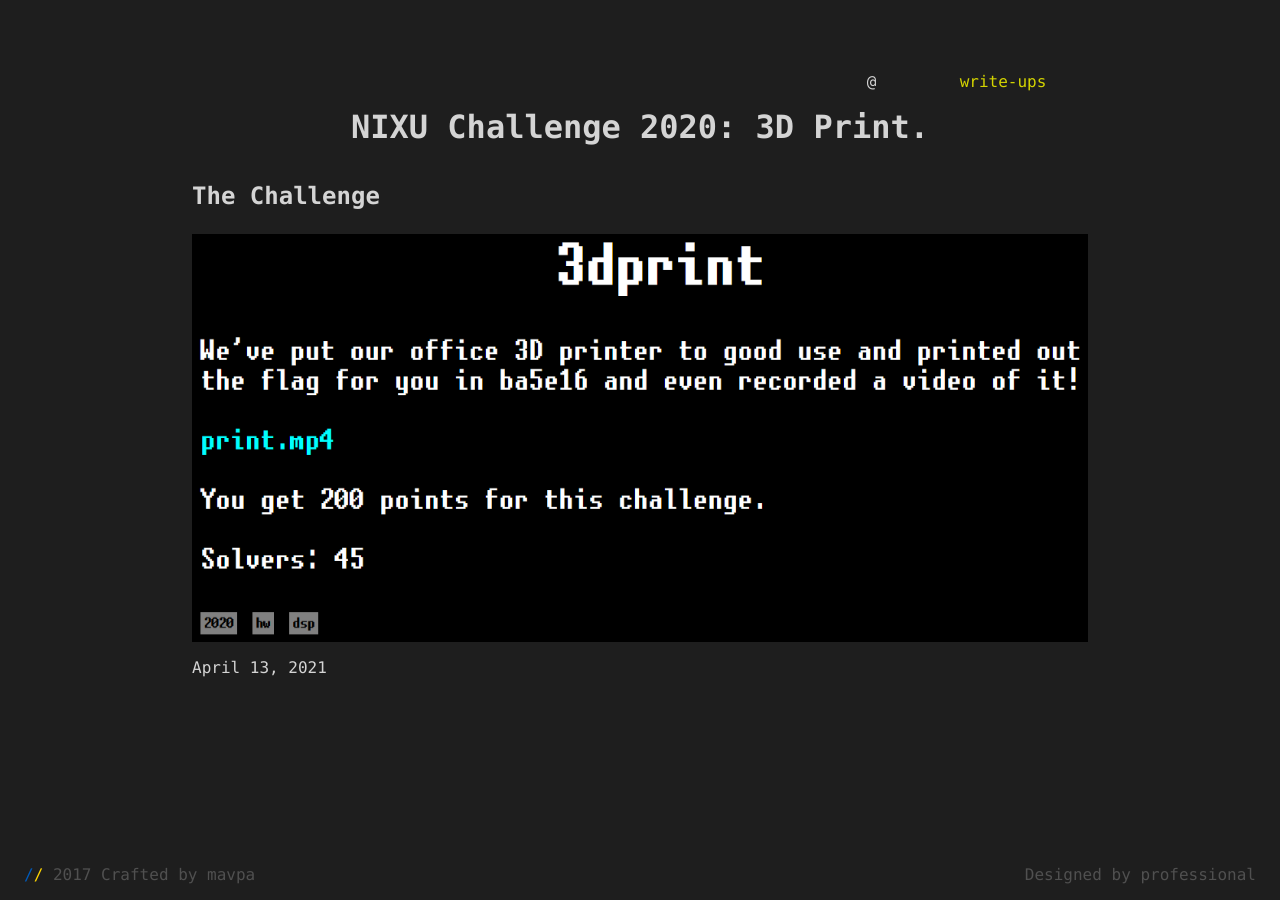
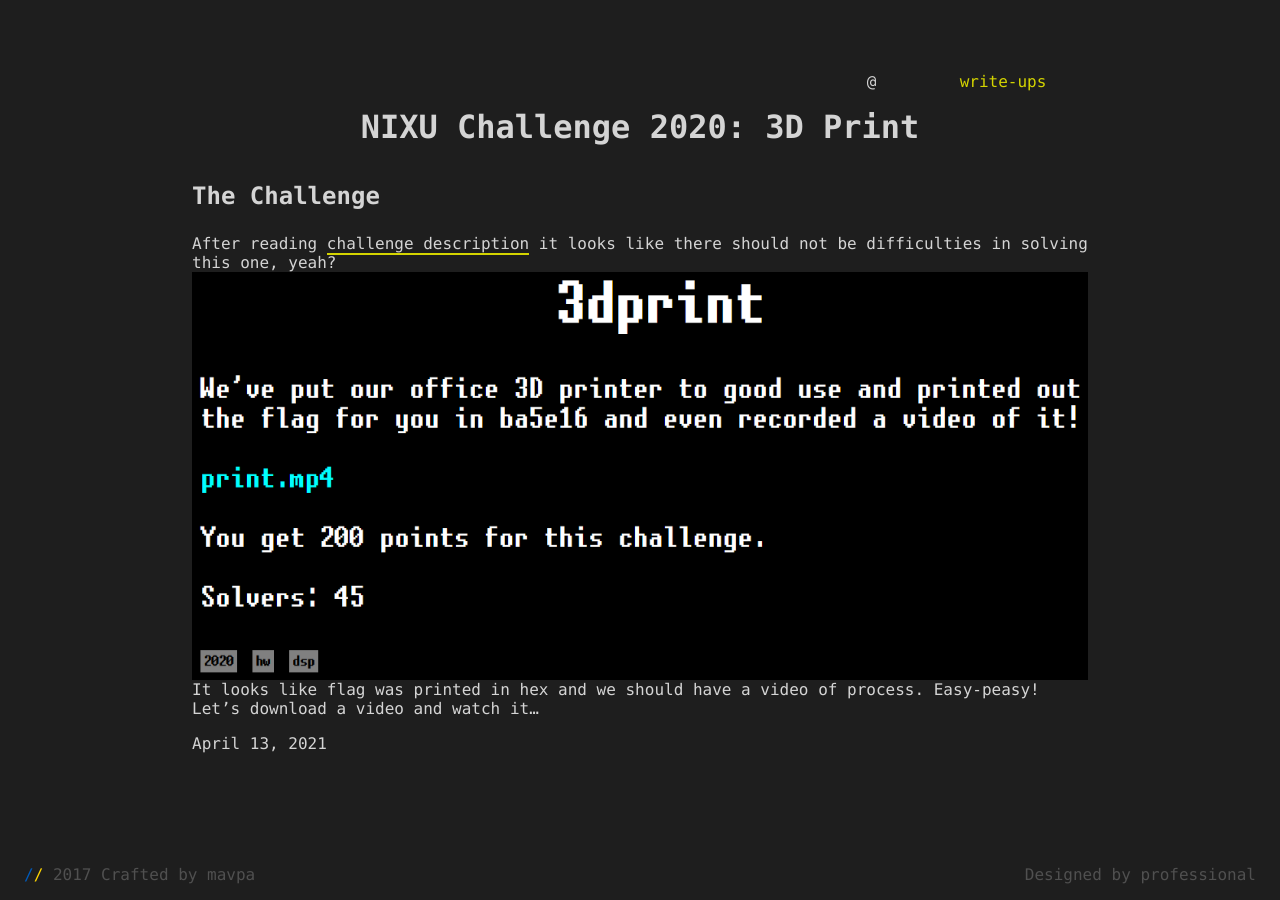
Before and after one commit to taranich/taranich.github.io, a Jekyll site: the page built from _posts/2021-04-13-NIXU2020-3dprint.md, in a window 1280 px wide. Built offline with Jekyll 4.4.1, drawn with Linux system fonts in a browser that asks for light colours.

Commit message:
Updates to nixu2020_3dprint article

```diff
--- a/_posts/2021-04-13-NIXU2020-3dprint.md
+++ b/_posts/2021-04-13-NIXU2020-3dprint.md
@@ -1,9 +1,11 @@
 ---
 layout: post
-title: 'NIXU Challenge 2020: 3D Print.'
+title: 'NIXU Challenge 2020: 3D Print'
 category: CTF
 semiactive_page: write-ups
 permalink: /write-ups/:year/:month/:day/:title
 ---
 ## The Challenge
+After reading [challenge description](https://thenixuchallenge.com/c/3dprint) it looks like there should not be difficulties in solving this one, yeah?
 ![Challenge Description](/images/write-ups/nixu2020_3dprint.png)
+It looks like flag was printed in hex and we should have a video of process. Easy-peasy! Let's download a video and watch it...
```
